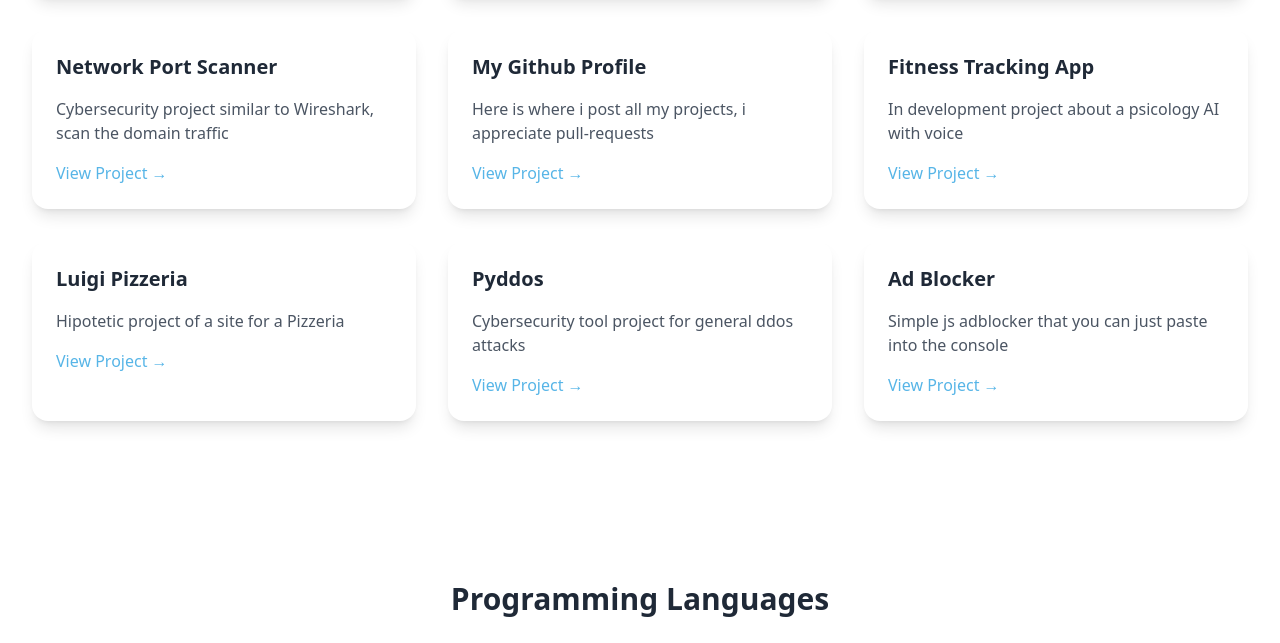
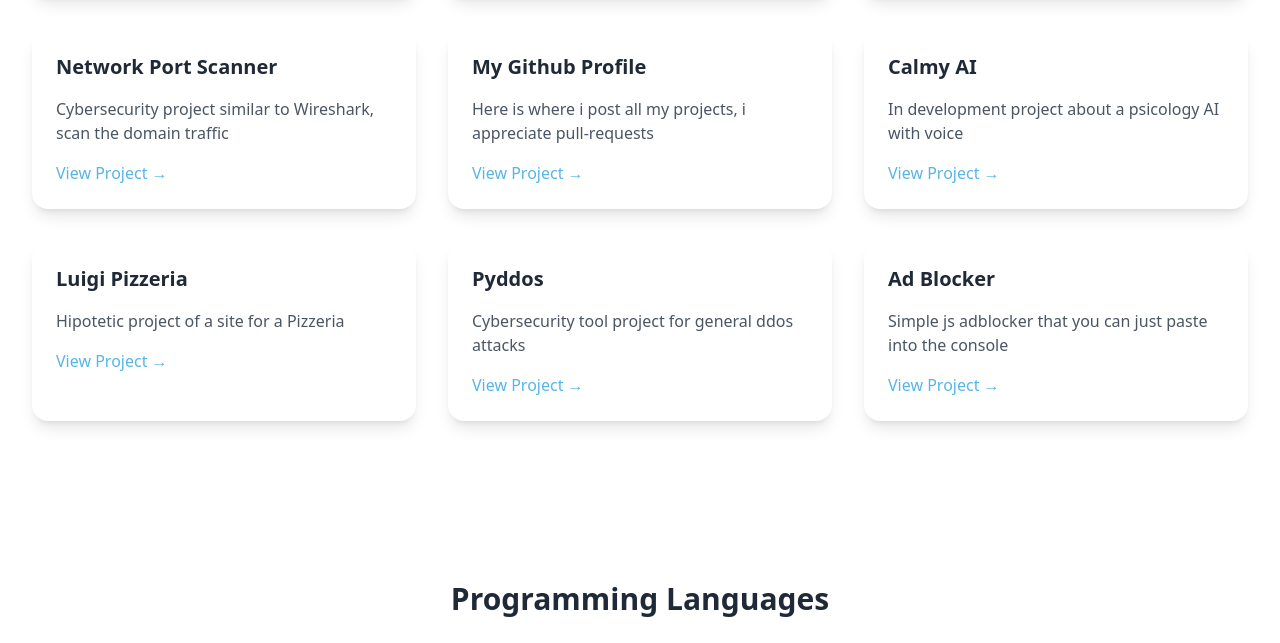
Before and after one commit to Alicorn20/Portfolio, a plain HTML site: page index.html in a window 1280 px wide. Shown: the part 3535-4178 px from the top of the page. Drawn offline with nearby package versions, Linux system fonts and the light colour scheme.

Commit message:
Update index.html

```diff
--- a/index.html
+++ b/index.html
@@ -331,7 +331,7 @@
                         <a href="https://github.com/Alicorn20/" class="text-primary hover:text-primary/80 transition-colors cursor-pointer">View Project →</a>
                     </div>
                     <div class="section bg-white p-6 rounded-lg shadow-lg hover:shadow-xl transform hover:scale-105 transition-transform duration-300">
-                        <h3 class="text-xl font-bold mb-4">Fitness Tracking App</h3>
+                        <h3 class="text-xl font-bold mb-4">Calmy AI</h3>
                         <p class="text-gray-600 mb-4">In development project about a psicology AI with voice</p>
                         <a href="https://github.com/Alicorn20/Calmy.git" class="text-primary hover:text-primary/80 transition-colors cursor-pointer">View Project →</a>
                     </div>
```
